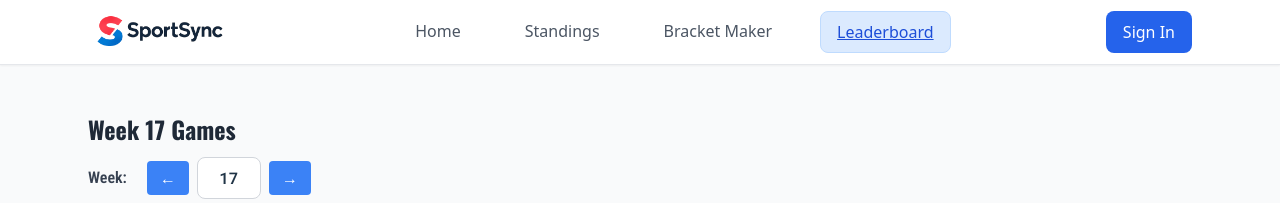
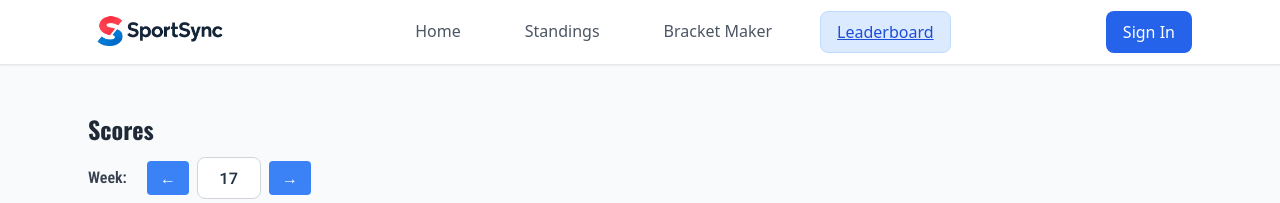
Before and after one commit to PorkyPorkensen/nflfrontend, a React (Vite) app: page /nfl/leaderboard in a window 1280 px wide. Shown: the top 203 px of the page. Built offline with nearby package versions, Linux system fonts and the light colour scheme; no server answers.

Commit message:
domain changes

```diff
--- a/src/LiveGamesHeader.jsx
+++ b/src/LiveGamesHeader.jsx
@@ -168,7 +168,7 @@ export default function LiveGamesHeader() {
   return (
     <div className="p-6 w-full max-w-6xl mx-auto mb-8">
       <div className="mb-4">
-        <h2 className="text-2xl font-bold text-gray-800 mb-3 font-oswald">Week {week} Games</h2>
+        <h2 className="text-2xl font-bold text-gray-800 mb-3 font-oswald">Scores</h2>
 
         {/* Week Navigation */}
         <div className="flex items-center justify-between">
```
